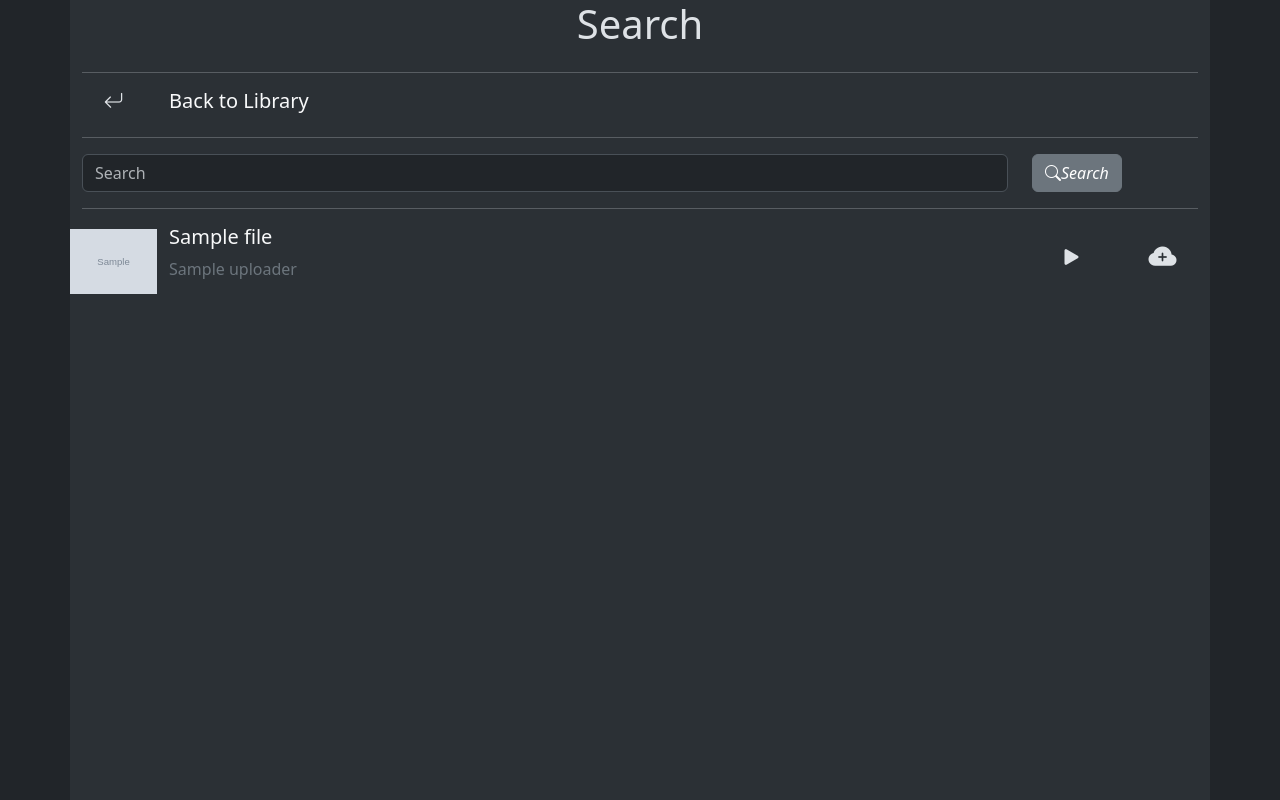
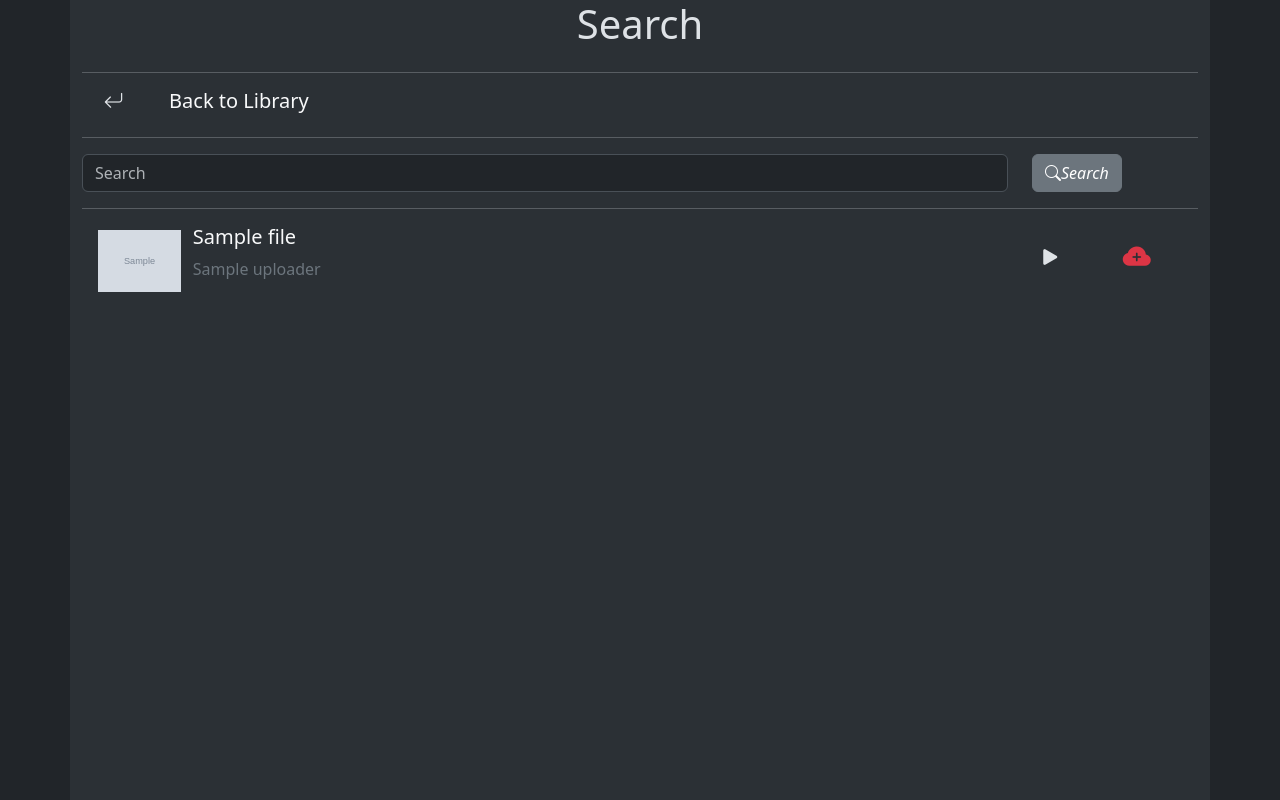
Before and after one commit to MarkRohrbacher/yt-demucs, a Flask app: template fs/app/templates/search.html in a window 1280 px wide. Run offline with Flask 2, Linux system fonts and the light colour scheme; the template is opened without the code that fills it: most values are stand-ins (such as "Sample title", 1, 10 or a date in 2020); grey boxes marked "Sample" are stand-in pictures.

Commit message:
Optimized layout on search page

```diff
--- a/fs/app/templates/search.html
+++ b/fs/app/templates/search.html
@@ -2,12 +2,6 @@
 <html data-bs-theme="dark">
     <head>
         <meta name="viewport" content="width=device-width, initial-scale=1">
-        <style>
-.convert:hover {
-    color: var(--bs-danger-text-emphasis);
-    background-color: var(--bs-secondary-bg);
-};
-        </style>
     </head>
     <body>
         <div class="modal fade" id="conversion-modal" data-bs-backdrop="static" data-bs-keyboard="false" tabindex="-1">
@@ -62,7 +56,7 @@
                 </form>
                 <hr>
                 {% for f in files %}
-                    <div class="row">
+                    <div class="row mx-3">
                         <div class="col-11 position-relative selection">
                             <div class="row">
                                 <div class="col-1 square thumbnail" style="background-image: url('{{ f.thumbnail }}')"></div>
@@ -82,9 +76,10 @@
                                 </div>
                             </div>
                         </div>
-                        <div class="col-1 d-flex align-items-center justify-content-center convert"
-                             data-bs-toggle="modal" data-bs-target="#conversion-modal" data-id="{{ f.id }}">
-                            <h3><i class="bi-cloud-plus-fill"></i></h3>
+                        <div class="col-1 d-flex align-items-center justify-content-center position-relative selection">
+                            <a href="#" class="convert stretched-link link-danger" data-bs-toggle="modal" data-bs-target="#conversion-modal" data-id="{{ f.id }}">
+                                <h3><i class="bi-cloud-plus-fill"></i></h3>
+                            </a>
                         </div>
                     </div>
                 {% endfor %}
```
